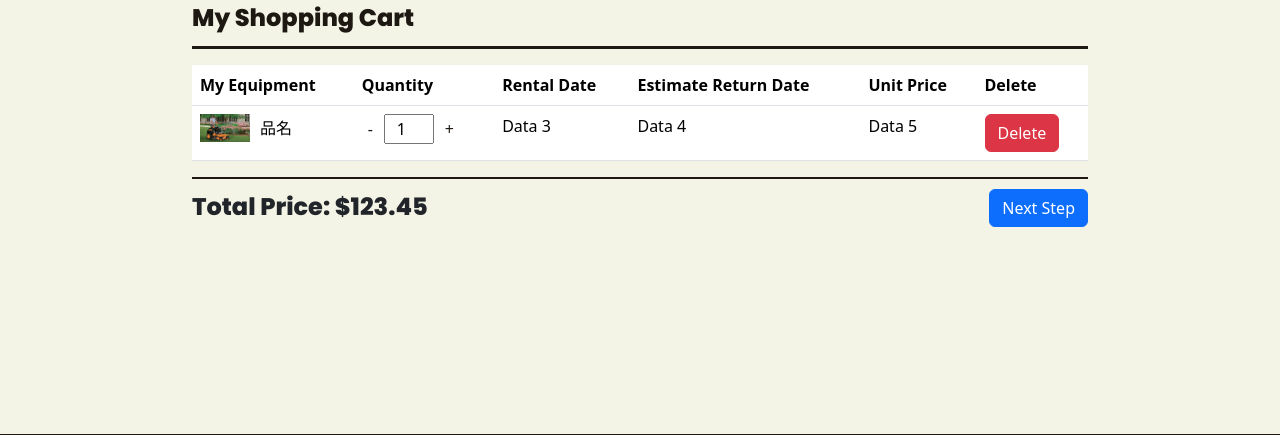
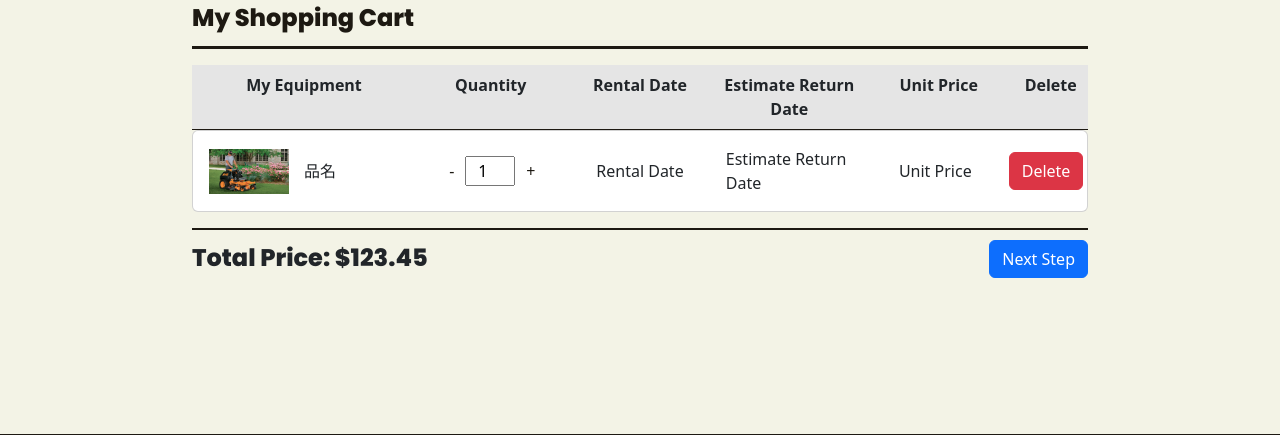
Before and after one commit to gaon5/agrihireApp, a Flask app: page /customer_cart in a window 1280 px wide. Shown: the part 166-601 px from the top of the page. Run offline with Flask 3, Linux system fonts and the light colour scheme.

Commit message:
Update customer_cart.html
change to card

```diff
--- a/app/templates/customer/customer_cart.html
+++ b/app/templates/customer/customer_cart.html
@@ -16,6 +16,41 @@ Shopping Cart
         margin-right: 15%;     /* 右侧距离 */
         border-bottom: 3px solid #1D1912;    /* 3px深色横线 */
         padding-bottom: 10px;      /* 为了使横线与文字之间有些间距 */
+    }
+    .table-header {
+        display: flex;
+        justify-content: space-between;
+        padding: 8px 0;
+        background-color: #e5e5e5;
+        border-bottom: 1px solid #1D1912;
+        font-weight: bold;
+    }
+    .header-cell {
+        text-align: center;
+    }
+    .header-cell:nth-child(1) {
+        flex: 3;  /* 对应My Equipment */
+
+    }
+    .header-cell:nth-child(2) {
+        flex: 2;  /* 对应My Equipment */
+
+    }
+    .header-cell:nth-child(3) {
+        flex: 2;  /* 对应My Equipment */
+
+    }
+    .header-cell:nth-child(4) {
+        flex: 2;  /* 对应My Equipment */
+
+    }
+    .header-cell:nth-child(5) {
+        flex: 2;  /* 对应My Equipment */
+
+    }
+    .header-cell:nth-child(6) {
+        flex: 1;  /* 对应My Equipment */
+
     }
 
     .quantity-btn {
@@ -55,53 +90,45 @@ Shopping Cart
     </p>
 
     <div style="margin-left: 15%; margin-right: 15%;">
-        <table class="table">
-            <thead>
-                <tr>
-                    <th scope="col">My Equipment</th>
-                    <th scope="col">Quantity</th>
-                    <th scope="col">Rental Date</th>
-                    <th scope="col">Estimate Return Date</th>
-                    <th scope="col">Unit Price</th>
-                    <th scope="col">Delete</th>
-                </tr>
-            </thead>
-            <tbody>
-                <tr>
-                    <td>
-                        <div style="display: flex; align-items: center;">
-                            <!-- 图片部分 -->
-                            <img src="{{ url_for('static', filename='image/mowers.jpg') }}" alt="Equipment Image" style="width: 50px; height: auto; margin-right: 10px;">
-                            <!-- 文字部分 -->
-                            <div style="max-width: 200px; word-wrap: break-word;">
-                                品名
-                            </div>
-                        </div>
-                    </td>
-                    <td>
-                        <div style="display: flex; align-items: center;">
-                            <!-- 减号按钮 -->
-                            <button class="quantity-btn" onclick="decrementQuantity()">-</button>
 
-                            <!-- 数量输入字段 -->
-                            <input type="number" id="quantityInput" value="1" min="1" style="width: 50px; text-align: center; margin: 0 5px;">
+        <div class="table-header">
+            <div class="header-cell">My Equipment</div>
+            <div class="header-cell">Quantity</div>
+            <div class="header-cell">Rental Date</div>
+            <div class="header-cell">Estimate Return Date</div>
+            <div class="header-cell">Unit Price</div>
+            <div class="header-cell">Delete</div>
+        </div>
 
-                            <!-- 加号按钮 -->
-                            <button class="quantity-btn" onclick="incrementQuantity()">+</button>
-                        </div>
-                    </td>
-                    <td>Data 3</td>
-                    <td>Data 4</td>
-                    <td>Data 5</td>
-                    <td>
+        <div class="card mb-3">
+            <div class="card-body">
+                <div class="row">
+                    <div class="col-md-3 d-flex align-items-center">
+                        <img src="{{ url_for('static', filename='image/mowers.jpg') }}" alt="Equipment Image" class="img-fluid" style="max-width: 80px;">
+                        <span style="max-width: 200px; word-wrap: break-word; margin-left: 15px;">品名</span>
+                    </div>
+                    <div class="col-md-2 d-flex align-items-center justify-content-center">
+                        <button class="quantity-btn" onclick="decrementQuantity()">-</button>
+                        <input type="number" id="quantityInput" value="1" min="1" style="width: 50px; text-align: center; margin: 0 5px;">
+                        <button class="quantity-btn" onclick="incrementQuantity()">+</button>
+                    </div>
+                    <div class="col-md-2 d-flex align-items-center justify-content-center">
+                        Rental Date
+                    </div>
+                    <div class="col-md-2 d-flex align-items-center justify-content-center">
+                        Estimate Return Date
+                    </div>
+                    <div class="col-md-2 d-flex align-items-center justify-content-center">
+                        Unit Price
+                    </div>
+                    <div class="col-md-1 d-flex align-items-center justify-content-center">
                         <form action="{{ url_for('delete_item') }}" method="post">
                             <button type="submit" class="btn btn-danger">Delete</button>
                         </form>
-                    </td>
-                </tr>
-                <!-- Add more rows as needed -->
-            </tbody>
-        </table>
+                    </div>
+                </div>
+            </div>
+        </div>
 
         <div class="total-bar">
             <span class="total-price">Total Price: $123.45</span>
```
